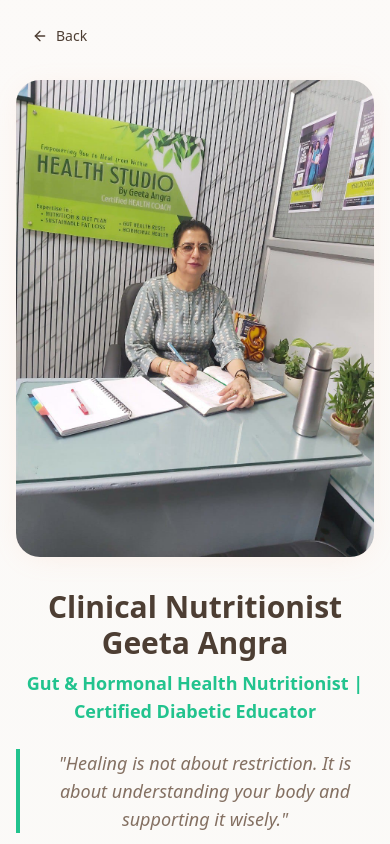
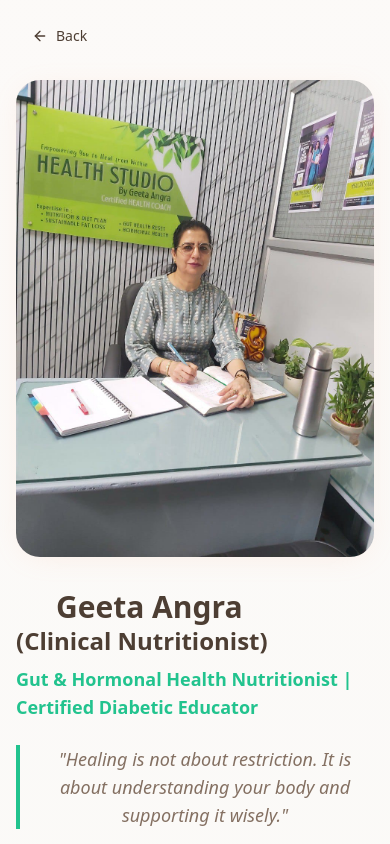
Before and after one commit to healthstudiobygeetaangra/healthstudiobygeetaangra.github.io, a React (Vite) app: page /consultant in a window 390 px wide. Shown: the top 844 px of the page. Built offline with nearby package versions, Linux system fonts and the light colour scheme; no server answers; the HTML template or start-up script is replaced by a standard one.

Commit message:
Updated format of consultant name.

```diff
--- a/src/pages/Consultant.tsx
+++ b/src/pages/Consultant.tsx
@@ -53,9 +53,10 @@ const Consultant = () => {
             </div>
             <div className="w-full md:w-3/5 text-center md:text-left">
               <h1 className="text-3xl md:text-4xl lg:text-5xl font-bold text-foreground mb-2">
-                Clinical Nutritionist Geeta Angra
+                <span className="block text-left ml-10">Geeta Angra</span>
+                <span className="block text-left text-2xl md:text-3xl lg:text-4xl">(Clinical Nutritionist)</span>
               </h1>
-              <p className="text-lg md:text-xl text-primary font-semibold mb-6">
+              <p className="text-lg md:text-xl text-primary font-semibold mb-6 text-left">
                 Gut & Hormonal Health Nutritionist | Certified Diabetic Educator
               </p>
               <blockquote className="text-lg md:text-xl text-muted-foreground italic mb-8 border-l-4 border-primary pl-4">
```
